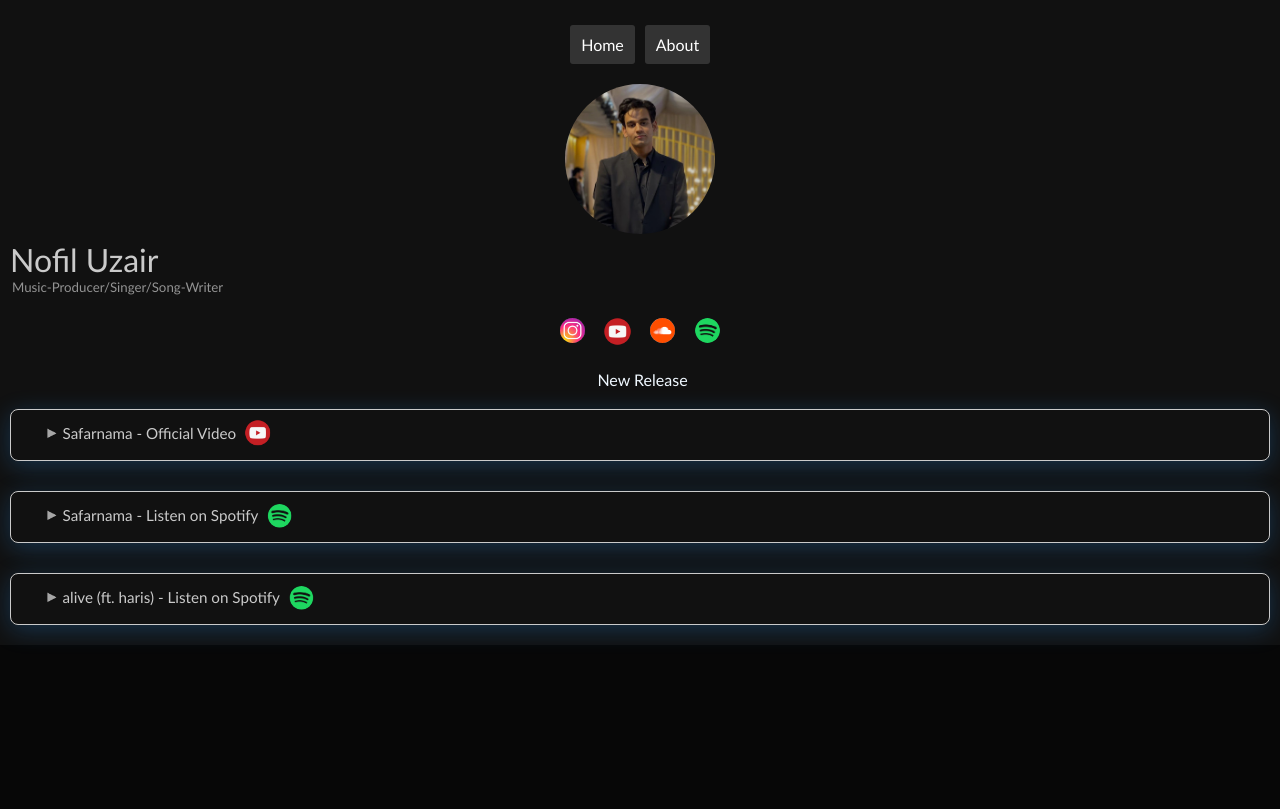
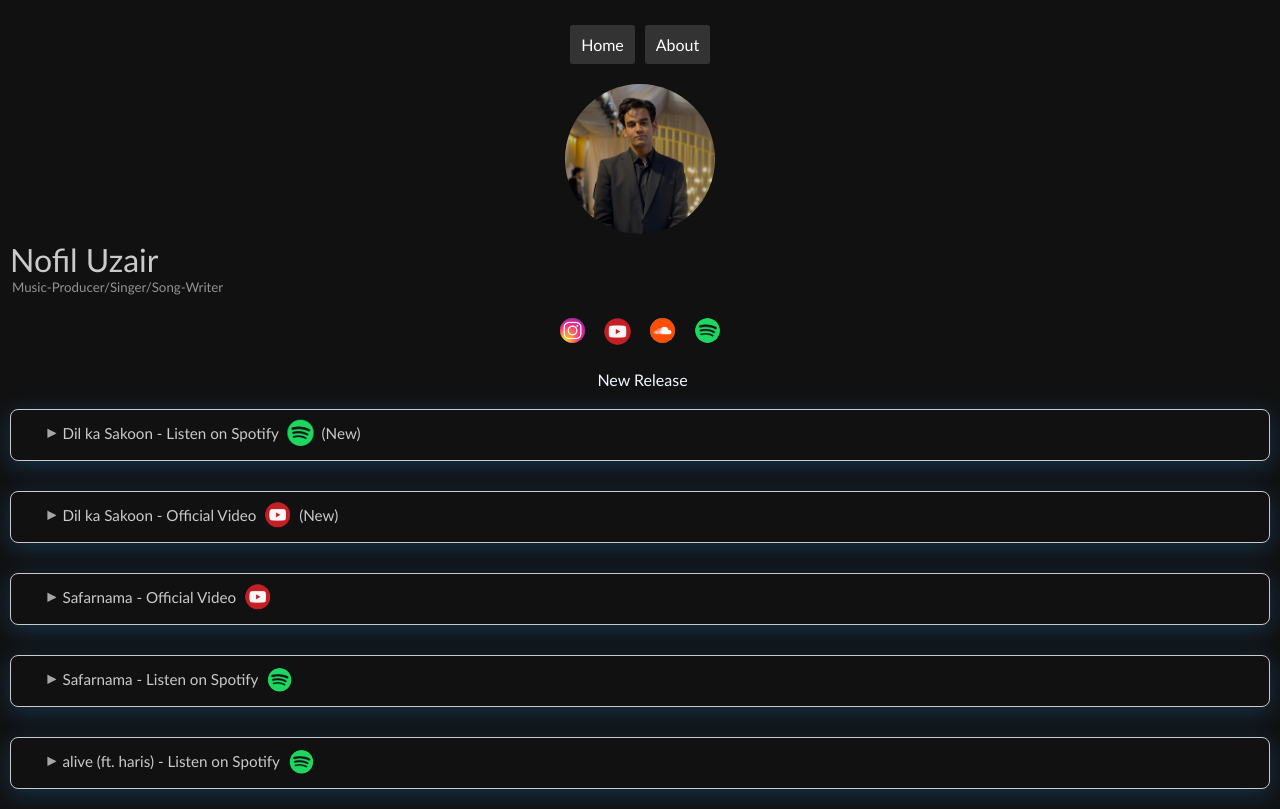
Before and after one commit to nofil-music/nofil-music.github.io, a plain HTML site: page index.html in a window 1280 px wide. Drawn offline with nearby package versions, Linux system fonts and the light colour scheme.

Commit message:
Dil ka Sakoon

```diff
--- a/index.css
+++ b/index.css
@@ -286,6 +286,7 @@ footer a{
 }
 .logos.b.tile{
     margin-top: -3px;
+    z-index: 1;
 }
 
 .logoss{
--- a/index.html
+++ b/index.html
@@ -39,6 +39,18 @@
 
         <div class="content">
             <div class="tophits"><p>New Release</p></div>
+            <a href="https://open.spotify.com/album/71ntnikOUD2Y1Zj6hvvHBU?si=w-78dW3KSGGA9ixQVmB-Tw" class="none">  <div class="card a">
+                <p class="songtitle"><img class="logos play" src="Play.png" alt="">Dil ka Sakoon - Listen on Spotify <img class="logos b tile" style="scale: 110%;" src="Spotify.png" alt=""> (New)</p>
+                <!-- <p class="duration">04-25-2021</p> -->
+
+          </div> </a>
+
+          <a href="https://youtu.be/p2VNYCcIOXg" class="none">  <div class="card a">
+            <p class="songtitle"><img class="logos play" src="Play.png" alt="">Dil ka Sakoon - Official Video <img class="logos b tile" style="scale: 110%;" src="Youtube.png" alt=""> (New)</p>
+            <!-- <p class="duration">04-25-2021</p> -->
+
+            </div> </a>
+
             <a href="https://youtu.be/D3WGMZ4SNaU" class="none">  <div class="card a">
                 <p class="songtitle"><img class="logos play" src="Play.png" alt="">Safarnama - Official Video <img class="logos b tile" style="scale: 110%;" src="Youtube.png" alt=""></p>
                 <!-- <p class="duration">04-25-2021</p> -->
```
